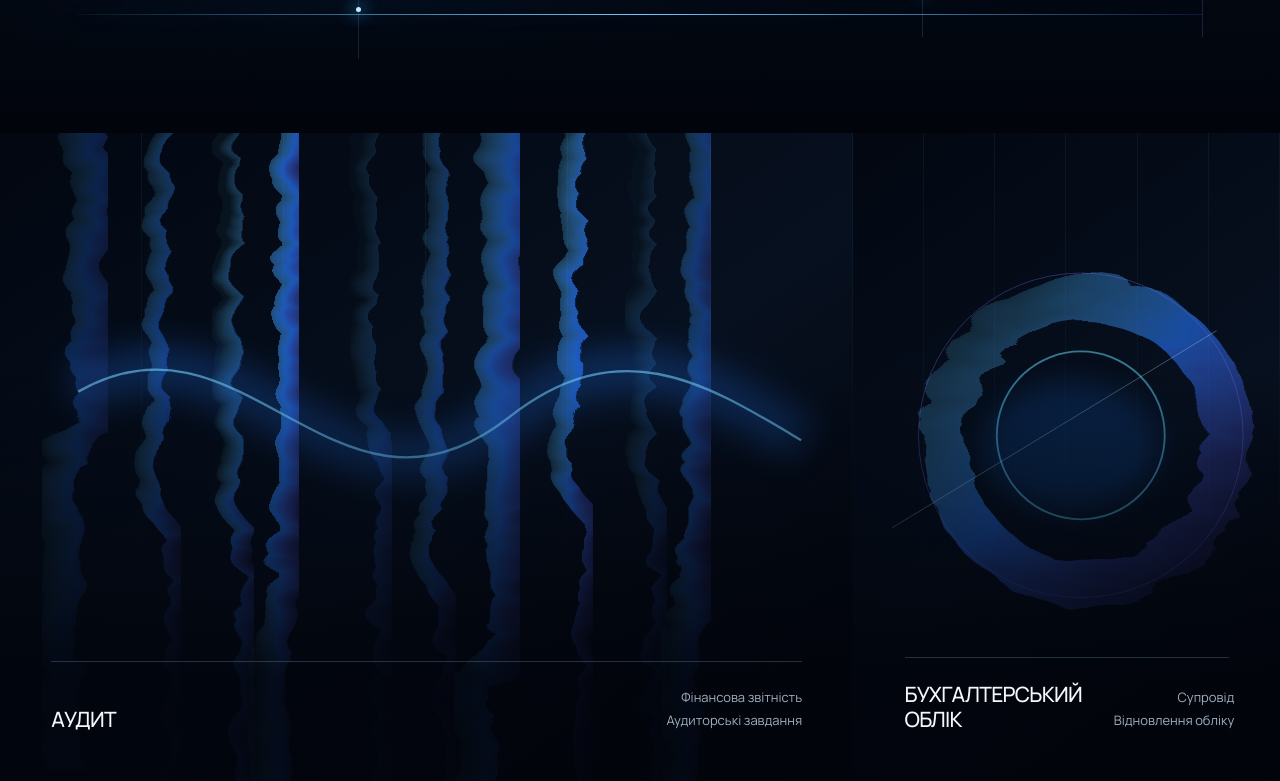
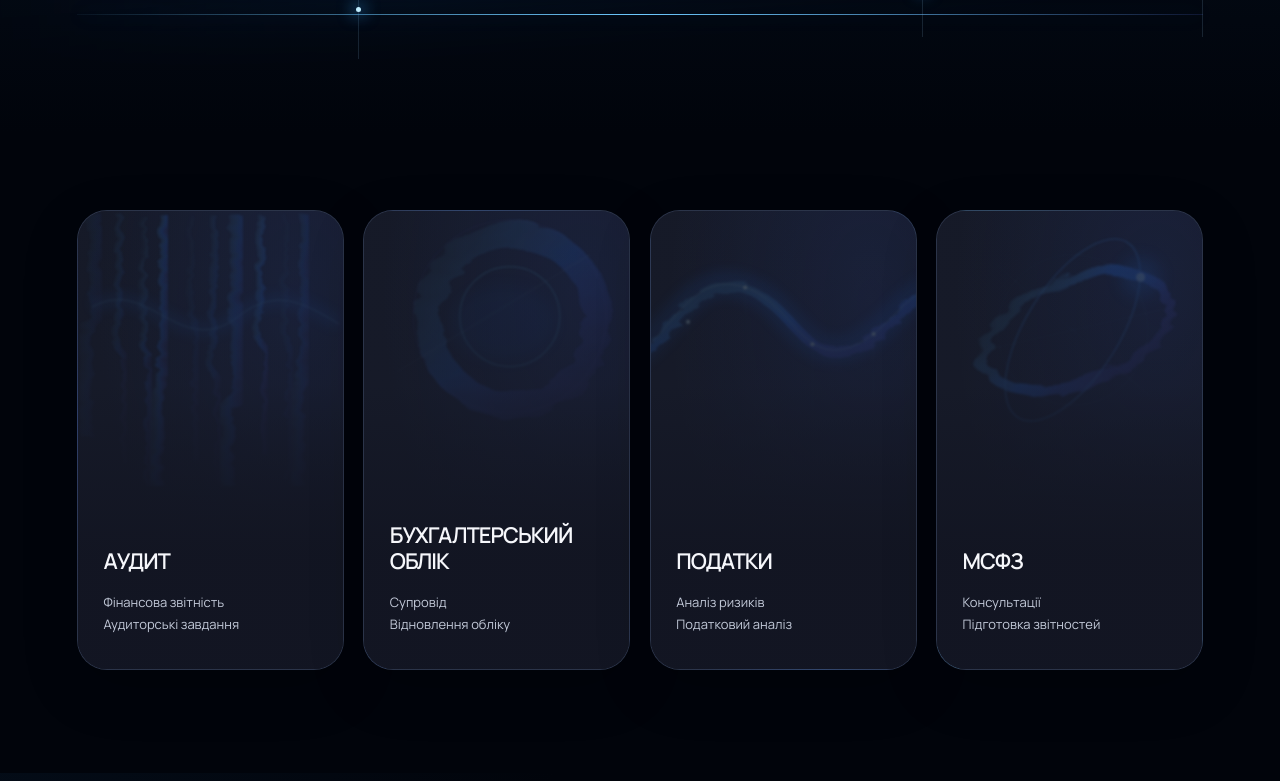
Before and after one commit to dnagorna3817-spec/website_akc_main, a Next.js app: page /about in a window 1280 px wide. Shown: the part 1660-2441 px from the top of the page. Built offline with nearby package versions, Linux system fonts and the light colour scheme.

Commit message:
Redesign About services as aligned luminous glass cards

```diff
--- a/app/about/about.css
+++ b/app/about/about.css
@@ -1082,3 +1082,84 @@ body {
   .akc-about-figma .nav { padding-inline: 24px; }
   .akc-about-figma .hero__copy { padding-left: 24px; padding-right: 24px; }
 }
+
+/* Services redesign — premium luminous cards inspired by supplied reference. */
+.akc-about-figma .services {
+  display: grid;
+  grid-template-columns: repeat(4, minmax(0, 1fr));
+  gap: clamp(14px, 1.5vw, 24px);
+  padding: clamp(48px, 6vw, 92px) clamp(28px, 6vw, 104px) clamp(68px, 8vw, 116px);
+  background: #01040b;
+}
+.akc-about-figma .service,
+.akc-about-figma .service--1,
+.akc-about-figma .service--2,
+.akc-about-figma .service--3,
+.akc-about-figma .service--4 {
+  grid-column: auto;
+  grid-row: auto;
+  min-width: 0;
+  min-height: clamp(390px, 36vw, 520px);
+  border: 1px solid rgba(147, 181, 239, .16);
+  border-radius: 30px;
+  background: #171b29;
+  box-shadow: inset 0 1px rgba(255,255,255,.06), 0 18px 55px rgba(0,0,0,.19);
+  transition: border-color .3s ease, transform .3s ease, box-shadow .3s ease;
+}
+.akc-about-figma .service::after {
+  z-index: -1;
+  background: linear-gradient(180deg, rgba(18,22,36,.25) 0%, rgba(19,23,38,.25) 38%, rgba(18,21,34,.95) 75%);
+}
+.akc-about-figma .service__art {
+  z-index: -2;
+  inset: 0;
+  background: radial-gradient(ellipse at 83% 20%, rgba(67,110,255,.14), transparent 65%), #171b29;
+}
+.akc-about-figma .service__art::after {
+  background: linear-gradient(180deg, rgba(23,27,41,.12) 0%, rgba(23,27,41,.64) 58%, #171b29 76%);
+  mask-image: none;
+}
+.akc-about-figma .service__art svg {
+  position: absolute;
+  top: -8%;
+  left: -5%;
+  width: 110%;
+  height: 68%;
+  opacity: .36;
+  filter: blur(1px);
+}
+.akc-about-figma .service--2 .service__art svg,
+.akc-about-figma .service--4 .service__art svg { width: 110%; transform: none; }
+.akc-about-figma .service:nth-child(1) { background: radial-gradient(ellipse at 95% 45%, #244dbb44, transparent 55%), #171b29; }
+.akc-about-figma .service:nth-child(2) { background: radial-gradient(ellipse at 40% 100%, #3e88ff33, transparent 60%), #171b29; }
+.akc-about-figma .service:nth-child(3) { background: radial-gradient(ellipse at 65% 0%, #3e8bff33, transparent 55%), #171b29; }
+.akc-about-figma .service:nth-child(4) { background: radial-gradient(ellipse at 20% 100%, #4acbff26, transparent 55%), #171b29; }
+.akc-about-figma .service__content {
+  left: clamp(22px, 2vw, 32px);
+  right: clamp(22px, 2vw, 32px);
+  bottom: clamp(26px, 2.6vw, 42px);
+  display: block;
+  padding-top: 0;
+  border-top: none;
+}
+.akc-about-figma .service h3 {
+  max-width: 100%;
+  margin-bottom: 16px;
+  font-size: clamp(19px, 1.7vw, 27px);
+  font-weight: 600;
+  letter-spacing: -.045em;
+}
+.akc-about-figma .service p { font-size: 13px; line-height: 1.75; text-align: left; color: #c2c9d8; }
+.akc-about-figma .service:hover { transform: translateY(-5px); border-color: rgba(120,185,255,.4); box-shadow: 0 22px 65px rgba(8,40,100,.22); }
+.akc-about-figma .service:hover .service__art svg,
+.akc-about-figma .service--2:hover .service__art svg,
+.akc-about-figma .service--4:hover .service__art svg { transform: scale(1.035); }
+@media (max-width: 1180px) {
+  .akc-about-figma .services { grid-template-columns: repeat(2,minmax(0,1fr)); }
+  .akc-about-figma .service, .akc-about-figma .service--1, .akc-about-figma .service--2, .akc-about-figma .service--3, .akc-about-figma .service--4 { min-height: 420px; }
+}
+@media (max-width: 650px) {
+  .akc-about-figma .services { grid-template-columns: 1fr; gap: 16px; padding: 44px 24px 70px; }
+  .akc-about-figma .service, .akc-about-figma .service--1, .akc-about-figma .service--2, .akc-about-figma .service--3, .akc-about-figma .service--4 { min-height: 410px; border-radius: 26px; }
+}
+@media (prefers-reduced-motion: reduce) { .akc-about-figma .service:hover { transform: none; } }
```
